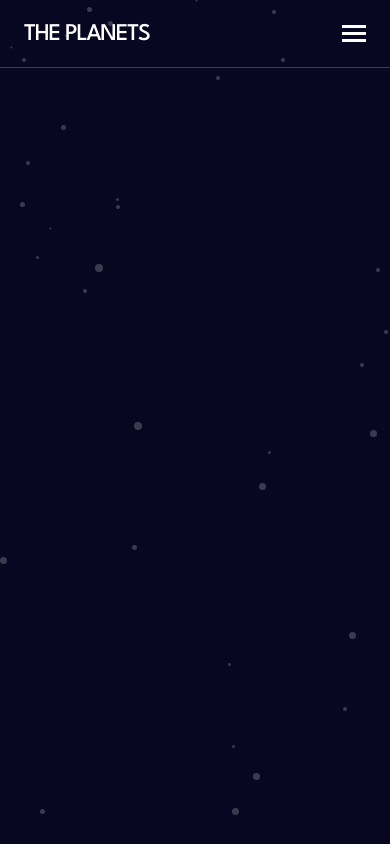
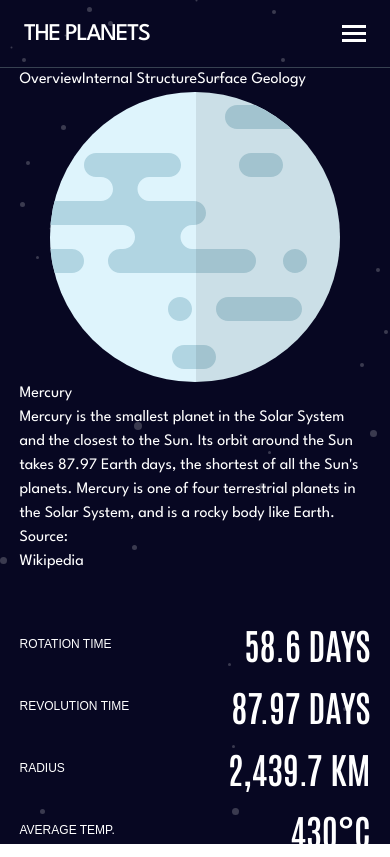
Before and after one commit to mkulemeka/planets-fact-site, a React (Vite) app: page / in a window 390 px wide. Built offline with nearby package versions, Linux system fonts and the light colour scheme; the HTML template or start-up script is replaced by a standard one.

Commit message:
finished setting up the nav tablet view

```diff
--- a/data.json
+++ b/data.json
@@ -18,9 +18,9 @@
     "radius": "2,439.7 KM",
     "temperature": "430°c",
     "images": {
-      "planet": "./assets/planet-mercury.svg",
-      "internal": "./assets/planet-mercury-internal.svg",
-      "geology": "./assets/geology-mercury.png"
+      "planet": "./src/assets/planet-mercury.svg",
+      "internal": "./src/assets/planet-mercury-internal.svg",
+      "geology": "./src/assets/geology-mercury.png"
     }
   },
   {
@@ -42,9 +42,9 @@
     "radius": "6,051.8 KM",
     "temperature": "471°c",
     "images": {
-      "planet": "./assets/planet-venus.svg",
-      "internal": "./assets/planet-venus-internal.svg",
-      "geology": "./assets/geology-venus.png"
+      "planet": "./src/assets/planet-venus.svg",
+      "internal": "./src/assets/planet-venus-internal.svg",
+      "geology": "./src/assets/geology-venus.png"
     }
   },
   {
@@ -66,9 +66,9 @@
     "radius": "6,371 KM",
     "temperature": "16°c",
     "images": {
-      "planet": "./assets/planet-earth.svg",
-      "internal": "./assets/planet-earth-internal.svg",
-      "geology": "./assets/geology-earth.png"
+      "planet": "./src/assets/planet-earth.svg",
+      "internal": "./src/assets/planet-earth-internal.svg",
+      "geology": "./src/assets/geology-earth.png"
     }
   },
   {
@@ -90,9 +90,9 @@
     "radius": "3,389.5 KM",
     "temperature": "-28°c",
     "images": {
-      "planet": "./assets/planet-mars.svg",
-      "internal": "./assets/planet-mars-internal.svg",
-      "geology": "./assets/geology-mars.png"
+      "planet": "./src/assets/planet-mars.svg",
+      "internal": "./src/assets/planet-mars-internal.svg",
+      "geology": "./src/assets/geology-mars.png"
     }
   },
   {
@@ -114,9 +114,9 @@
     "radius": "69,911 KM",
     "temperature": "-108°c",
     "images": {
-      "planet": "./assets/planet-jupiter.svg",
-      "internal": "./assets/planet-jupiter-internal.svg",
-      "geology": "./assets/geology-jupiter.png"
+      "planet": "./src/assets/planet-jupiter.svg",
+      "internal": "./src/assets/planet-jupiter-internal.svg",
+      "geology": "./src/assets/geology-jupiter.png"
     }
   },
   {
@@ -138,9 +138,9 @@
     "radius": "58,232 KM",
     "temperature": "-138°c",
     "images": {
-      "planet": "./assets/planet-saturn.svg",
-      "internal": "./assets/planet-saturn-internal.svg",
-      "geology": "./assets/geology-saturn.png"
+      "planet": "./src/assets/planet-saturn.svg",
+      "internal": "./src/assets/planet-saturn-internal.svg",
+      "geology": "./src/assets/geology-saturn.png"
     }
   },
   {
@@ -162,9 +162,9 @@
     "radius": "25,362 KM",
     "temperature": "-195°c",
     "images": {
-      "planet": "./assets/planet-uranus.svg",
-      "internal": "./assets/planet-uranus-internal.svg",
-      "geology": "./assets/geology-uranus.png"
+      "planet": "./src/assets/planet-uranus.svg",
+      "internal": "./src/assets/planet-uranus-internal.svg",
+      "geology": "./src/assets/geology-uranus.png"
     }
   },
   {
@@ -186,9 +186,9 @@
     "radius": "24,622 KM",
     "temperature": "-201°c",
     "images": {
-      "planet": "./assets/planet-neptune.svg",
-      "internal": "./assets/planet-neptune-internal.svg",
-      "geology": "./assets/geology-neptune.png"
+      "planet": "./src/assets/planet-neptune.svg",
+      "internal": "./src/assets/planet-neptune-internal.svg",
+      "geology": "./src/assets/geology-neptune.png"
     }
   }
 ]
--- a/package.json
+++ b/package.json
@@ -25,6 +25,7 @@
     "eslint-plugin-react-hooks": "^4.6.0",
     "eslint-plugin-react-refresh": "^0.4.5",
     "postcss": "^8.4.35",
+    "sass": "^1.72.0",
     "tailwindcss": "^3.4.1",
     "vite": "^5.1.6"
   }
--- /dev/null
+++ b/src/components/ButtonsContainer.jsx
@@ -0,0 +1,5 @@
+const ButtonsContainer = () => {
+  return <div>ButtonsContainer</div>;
+};
+
+export default ButtonsContainer;
--- /dev/null
+++ b/src/components/IllustrationContainer.jsx
@@ -0,0 +1,5 @@
+const IllustrationContainer = () => {
+  return <div>IllustrationContainer</div>;
+};
+
+export default IllustrationContainer;
--- /dev/null
+++ b/src/components/IntroContainer.jsx
@@ -0,0 +1,5 @@
+const IntroContainer = () => {
+  return <div>IntroContainer</div>;
+};
+
+export default IntroContainer;
--- /dev/null
+++ b/src/components/PageLayout.jsx
@@ -0,0 +1,54 @@
+import "./pageLayout.scss";
+
+import PropTypes from "prop-types";
+
+const PageLayout = ({ planetData }) => {
+  return (
+    <section className="planet-section max-w-[90%]  mx-auto">
+      <section className="planet-section__links">
+        <a href="/">Overview</a>
+        <a href="/">Internal Structure</a>
+        <a href="/">Surface Geology</a>
+      </section>
+      <figure className="planet-section__image">
+        <img
+          src={planetData.images.planet}
+          alt={planetData.name}
+          className=""
+        />
+      </figure>
+      <section className="planet-section__details">
+        <h1>{planetData.name}</h1>
+        <p>{planetData.overview.content}</p>
+        <div className="planet-section__details__source">
+          <p>Source:</p>
+          <a href={planetData.overview.source}>Wikipedia</a>
+        </div>
+      </section>
+      <section className="planet-section__stats grid gap-2 md:grid-cols-4">
+        <div className="stats-stat uppercase">
+          <h3>Rotation Time</h3>
+          <p>{planetData.rotation}</p>
+        </div>
+        <div className="stats-stat uppercase">
+          <h3>Revolution Time</h3>
+          <p>{planetData.revolution}</p>
+        </div>
+        <div className="stats-stat uppercase">
+          <h3>Radius</h3>
+          <p>{planetData.radius}</p>
+        </div>
+        <div className="stats-stat uppercase">
+          <h3>Average Temp.</h3>
+          <p>{planetData.temperature}</p>
+        </div>
+      </section>
+    </section>
+  );
+};
+
+PageLayout.propTypes = {
+  planetData: PropTypes.object.isRequired,
+};
+
+export default PageLayout;
--- a/src/components/PlanetLinks.jsx
+++ b/src/components/PlanetLinks.jsx
@@ -16,7 +16,7 @@ const PlanetLinks = ({ planets, isNavOpen, setIsNavOpen }) => {
     <>
       {isNavOpen && (
         <ul
-          className={`flex flex-col md:flex-row md:justify-center md:gap-[2.0625rem] absolute md:static left-0 top-[7.0625rem] uppercase w-full px-[1.5rem] z-10 transition-all ease-in-out delay-1000 ${
+          className={`flex flex-col md:flex-row md:justify-center md:gap-[2.0625rem] absolute md:static left-0 top-[4.25rem] uppercase w-full px-[1.5rem] pt-[2.35rem] md:pt-0 z-10 transition-all ease-in-out delay-1000 bg-darkBlue ${
             isNavOpen ? "opacity-100" : "opacity-0"
           }`}
         >
--- /dev/null
+++ b/src/components/StatsContainer.jsx
@@ -0,0 +1,5 @@
+const StatsContainer = () => {
+  return <div>StatsContainer</div>;
+};
+
+export default StatsContainer;
--- /dev/null
+++ b/src/components/pageLayout.scss
@@ -0,0 +1,57 @@
+.planet-section {
+  display: grid;
+  grid-template-areas:
+    "planet-links"
+    "planet-image"
+    "planet-details"
+    "planet-stats";
+
+  @media (min-width: 768px) {
+    grid-template-areas:
+      "planet-image planet-image planet-image planet-details"
+      "planet-image planet-image planet-image planet-details"
+      "planet-image planet-image planet-image planet-links"
+      "planet-stats planet-stats planet-stats planet-stats";
+  }
+}
+
+.planet-section__image {
+  grid-area: planet-image;
+  display: flex;
+  justify-content: center;
+  align-items: center;
+
+  @media screen and (min-width: 768px) {
+    max-width: 65%;
+  }
+}
+
+.planet-section__details {
+  grid-area: planet-details;
+  width: 345px;
+  min-height: 235px;
+}
+
+.planet-section__stats {
+  grid-area: planet-stats;
+  .stats-stat {
+    display: flex;
+    justify-content: space-between;
+    align-items: center;
+
+    @media (min-width: 768px) {
+      justify-content: flex-start;
+    }
+
+    h3 {
+      font-family: Spartan, sans-serif;
+      font-size: 0.75rem;
+      font-weight: 500;
+    }
+    p {
+      font-family: Antonio, sans-serif;
+      font-size: 2.25rem;
+      font-weight: 600;
+    }
+  }
+}
--- a/src/pages/Mercury.jsx
+++ b/src/pages/Mercury.jsx
@@ -1,5 +1,12 @@
-const Mercury = () => {
-  return <div className=""></div>;
+import { PageLayout } from "../components";
+import PropTypes from "prop-types";
+
+const Mercury = ({ planetData }) => {
+  return <PageLayout planetData={planetData} />;
+};
+
+Mercury.propTypes = {
+  planetData: PropTypes.object.isRequired,
 };
 
 export default Mercury;
--- a/src/pages/Venus.jsx
+++ b/src/pages/Venus.jsx
@@ -1,5 +1,12 @@
-const Venus = () => {
-  return <div>Venus</div>;
+import { PageLayout } from "../components";
+import PropTypes from "prop-types";
+
+const Venus = ({ planetData }) => {
+  return <PageLayout planetData={planetData} />;
+};
+
+Venus.propTypes = {
+  planetData: PropTypes.object.isRequired,
 };
 
 export default Venus;
```
Also changed, not shown: src/components/index.js (+8 -3 lines), 1 other file (tests, documents, lock files or other folders).
